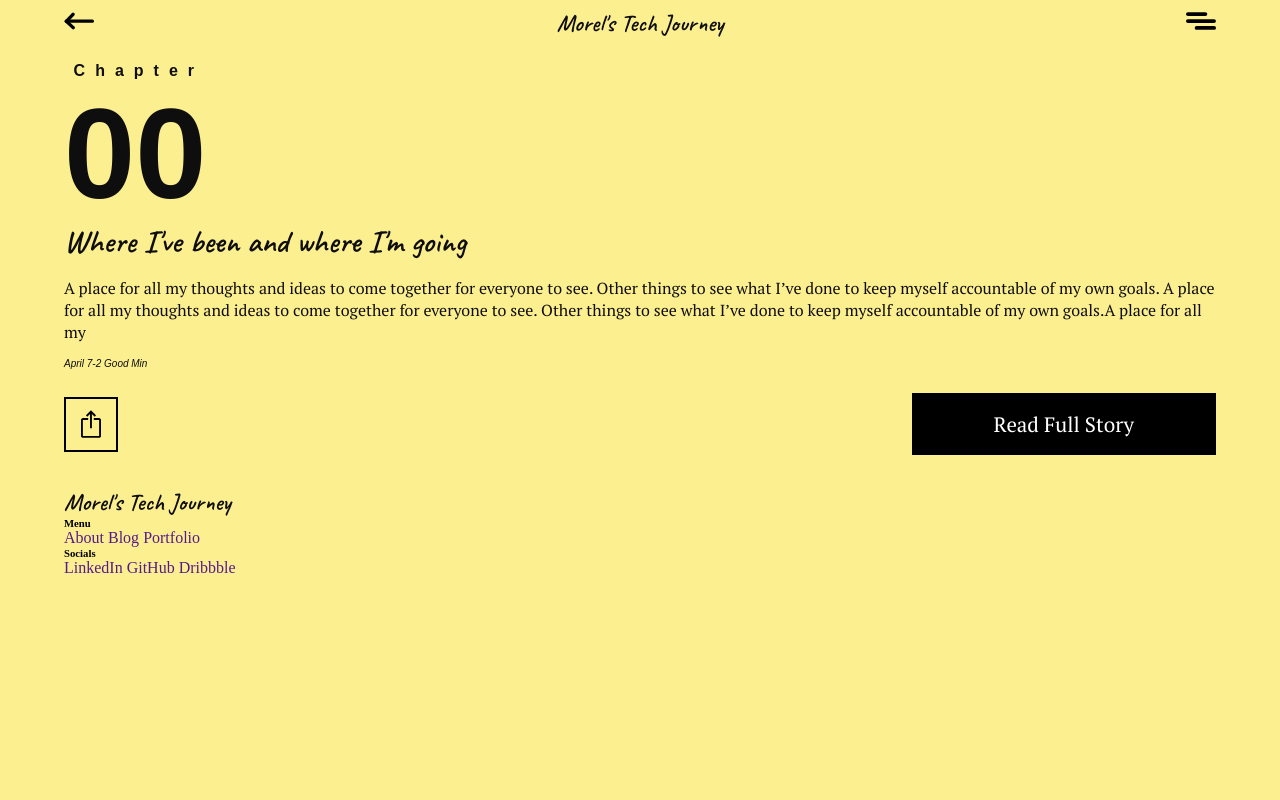
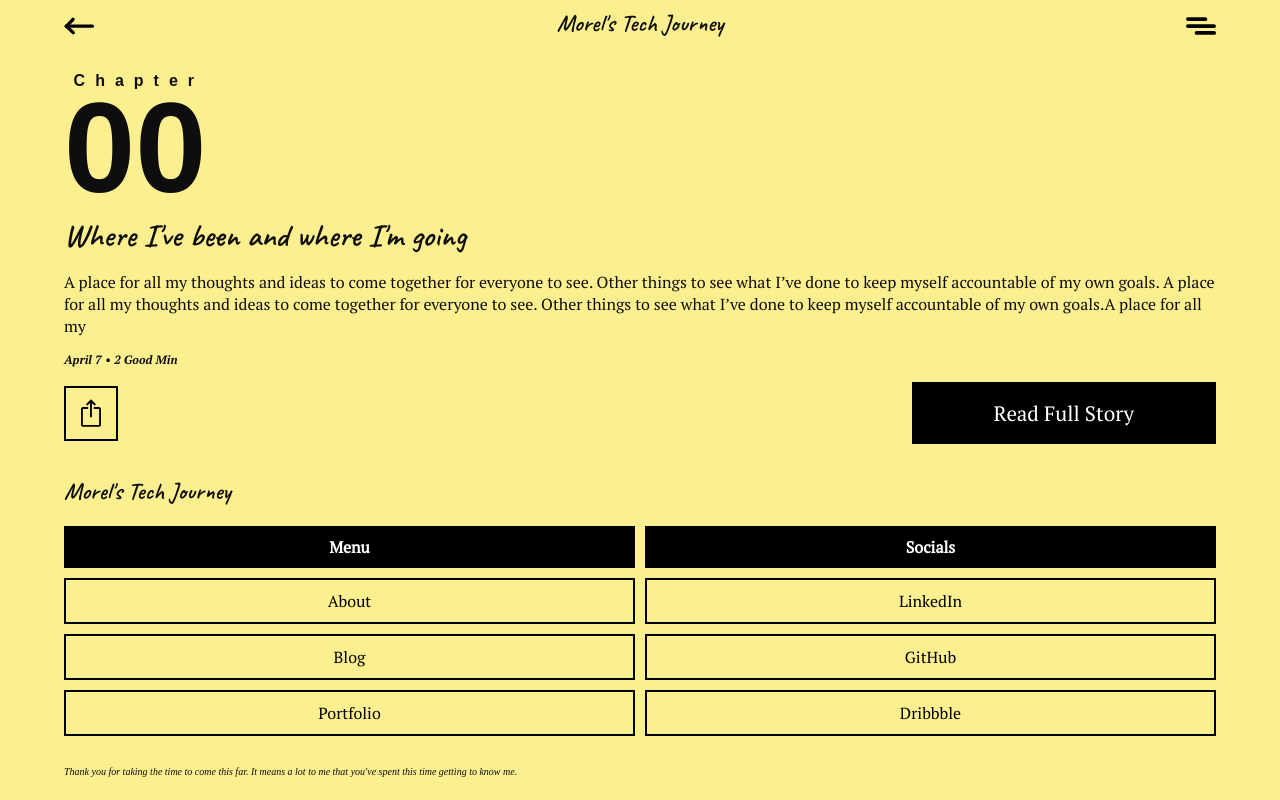
Before and after one commit to EvoExx/Morels-Tech-Journey, a plain HTML site: page index.html in a window 1280 px wide. Drawn offline with Linux system fonts and the light colour scheme; files whose address does not match are found by name.

Commit message:
Finished Footer
-completed footer
-Made date more visually pleasing

```diff
--- a/index.html
+++ b/index.html
@@ -61,8 +61,8 @@
         <p class="postBody">A place for all my thoughts and ideas to come together for everyone to see. Other things to see what I’ve done to keep myself accountable of my own goals. A place for all my thoughts and ideas to come together for everyone to see. Other things to see what I’ve done to keep myself accountable of my own goals.A place for all my </p>
 
         <div class="readLengthParent">
-            <p class="date">April 7</p>
-            <p>-</p>
+            <p class="date">April 7 &bull;</p>
+
             <p class = "readLength">2 Good Min</p>
         </div>
 
@@ -75,10 +75,10 @@
             <a href="#" class="readFullStory">Read Full Story</a>
         </section>
 
-        <section class="footer">
-
+        <section class="footerSection">
             <h1 class="footer">Morel's Tech Journey</h1>
 
+            <div class="footer">
                 <div class="leftSide">
                     <h6 class="menuTitle">Menu</h6>
                     <a href="" class="footerMenu">About</a>
@@ -92,11 +92,11 @@
                     <a href="" class="footerMenu">GitHub</a>
                     <a href="" class="footerMenu">Dribbble</a>
                 </div>
+            </div>
 
+            <p class="thankyou">Thank you for taking the time to come this far. It means a lot to me that you've spent this time getting to know me.</p>
         </section>
 
-
-    </div>
 
 
 
--- a/sass/_bottomPostMenu.scss
+++ b/sass/_bottomPostMenu.scss
@@ -17,6 +17,10 @@
 
 }
 
+.date {
+    padding-right: 3px;
+}
+
 .share {
     padding: 5px 10px;
     padding-top: 10px;
@@ -29,6 +33,10 @@
 
 }
 
+.readFullStory a:hover {
+
+}
+
 .readFullStory a {
     border-radius: none;
 }
--- /dev/null
+++ b/sass/_footer.scss
@@ -0,0 +1,52 @@
+.footer {
+    display: flex;
+    padding-bottom: 20px;
+
+}
+
+h1, footer {
+    padding-bottom: 10px;
+}
+
+h6 {
+    font-family: 'PTSerif';
+    font-size: 1rem;
+    background-color: black;
+    padding: 10px;
+    color: white;
+    margin-bottom:10px;
+}
+
+.footer a{
+    font-family: 'PTSerif';
+    color: black;
+    border: 2px solid black;
+    padding: 10px;
+    margin-bottom: 10px;
+
+}
+.footer a:hover {
+    background-color: black;
+    color: white;
+}
+.rightSide {
+    width: 50%;
+    text-align: center;
+    display: flex;
+    flex-direction: column;
+
+
+}
+
+.leftSide {
+    width: 50%;
+    text-align: center;
+    display: flex;
+    flex-direction: column;
+    margin-right: 10px;
+}
+
+.thankyou {
+    font-size: 10px;
+    font-style: italic;
+}
--- a/sass/_headings.scss
+++ b/sass/_headings.scss
@@ -37,8 +37,8 @@ h4 {
 }
 
 .readLengthParent {
-    font-family:Arial, Helvetica, sans-serif;
+    font-family:'PTSerif-bi';
     font-style: italic;
-    font-size: 10px;
-    padding-bottom: 1.5rem;
+    font-size: 12px;
+    padding-bottom: 15px;
 }
--- a/sass/_post.scss
+++ b/sass/_post.scss
@@ -1,5 +1,6 @@
 .chapter {
     padding-left: 0.3rem;
+    margin-bottom: -1rem;
 }
 
 .chapterNumber {
@@ -13,7 +14,6 @@
 }
 
 .postBody {
-    display: inline-block;
     padding-bottom: 15px;
 }
 
--- a/sass/style.scss
+++ b/sass/style.scss
@@ -1 +1 @@
-@import "_fonts", "_topbar.scss", "_globals.scss", "_post.scss", "_headings.scss", "_bottomPostMenu.scss";
+@import "_fonts", "_topbar.scss", "_globals.scss", "_post.scss", "_headings.scss", "_bottomPostMenu.scss", "_footer.scss";
```
Also changed, not shown: sass/style.css, 1 other file. Lines whose indentation alone changed are shown as unchanged.
